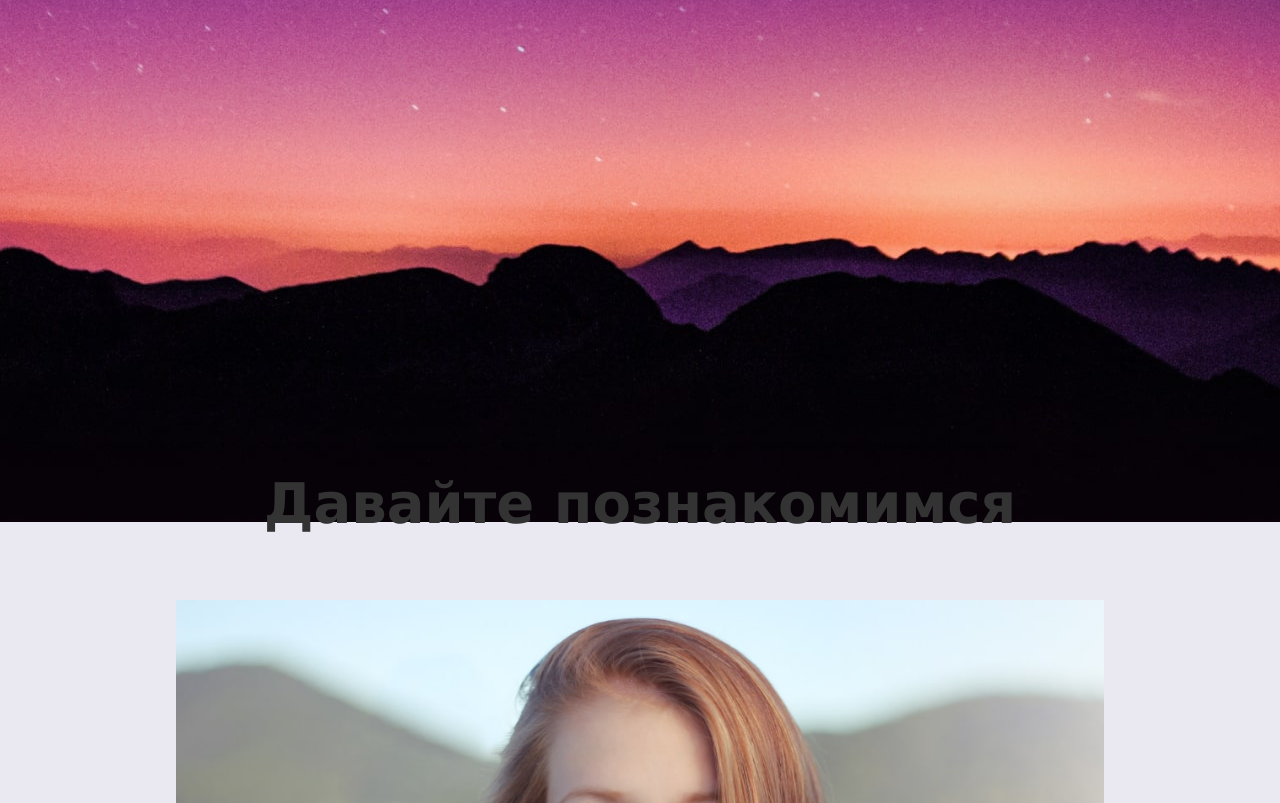
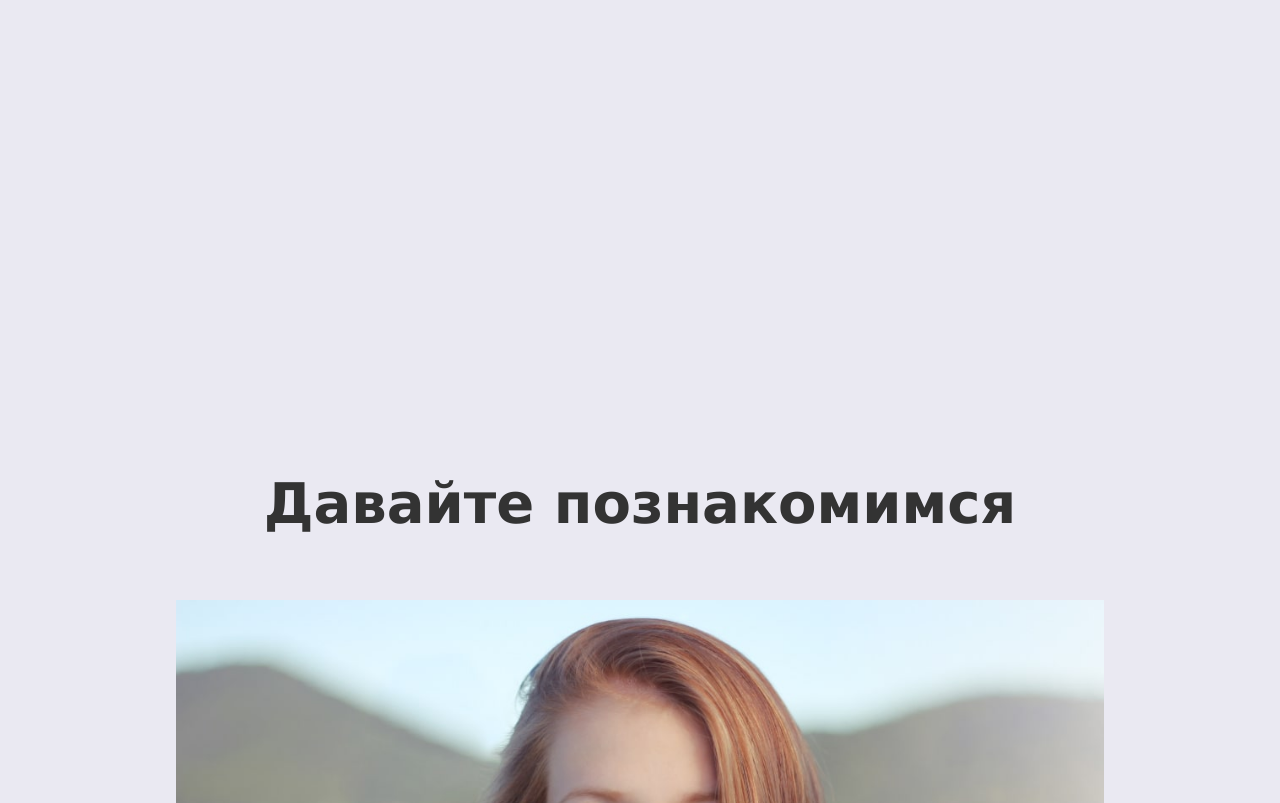
Before and after one commit to Mari64ka/1proect, a plain HTML site: page index.html in a window 1280 px wide. Shown: the part 478-1281 px from the top of the page. Drawn offline with Linux system fonts and the light colour scheme.

Commit message:
Update style.css

```diff
--- a/style.css
+++ b/style.css
@@ -1,15 +1,4 @@
-body {
-  margin: 0;
-  min-width: 960px;
-  font-family: "Montserrat", "Helvetica", "Arial", sans-serif;
-  font-size: 16px;
-  line-height: 32px;
-  color: #f2f2f2;
-  background-color: #080208;
-  background-image: url("img/hero-bg.jpg");
-  background-repeat: no-repeat;
-  background-position: top center;
-}
+
 /* page */
 .page {
   display: flex;
```
